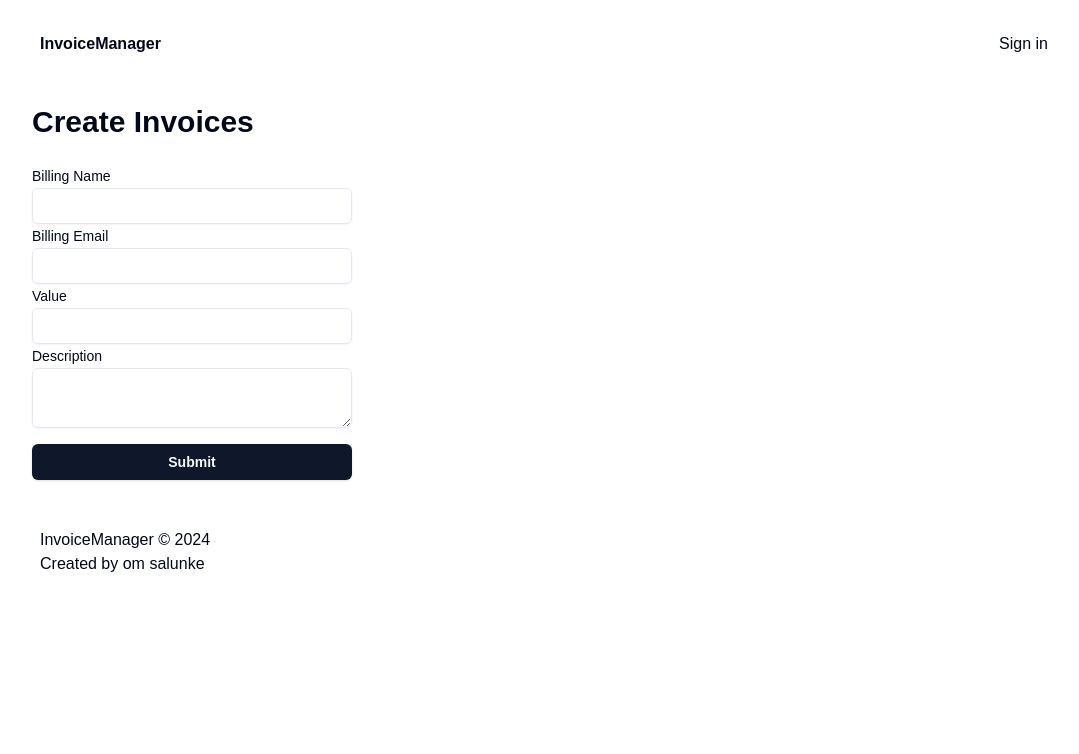
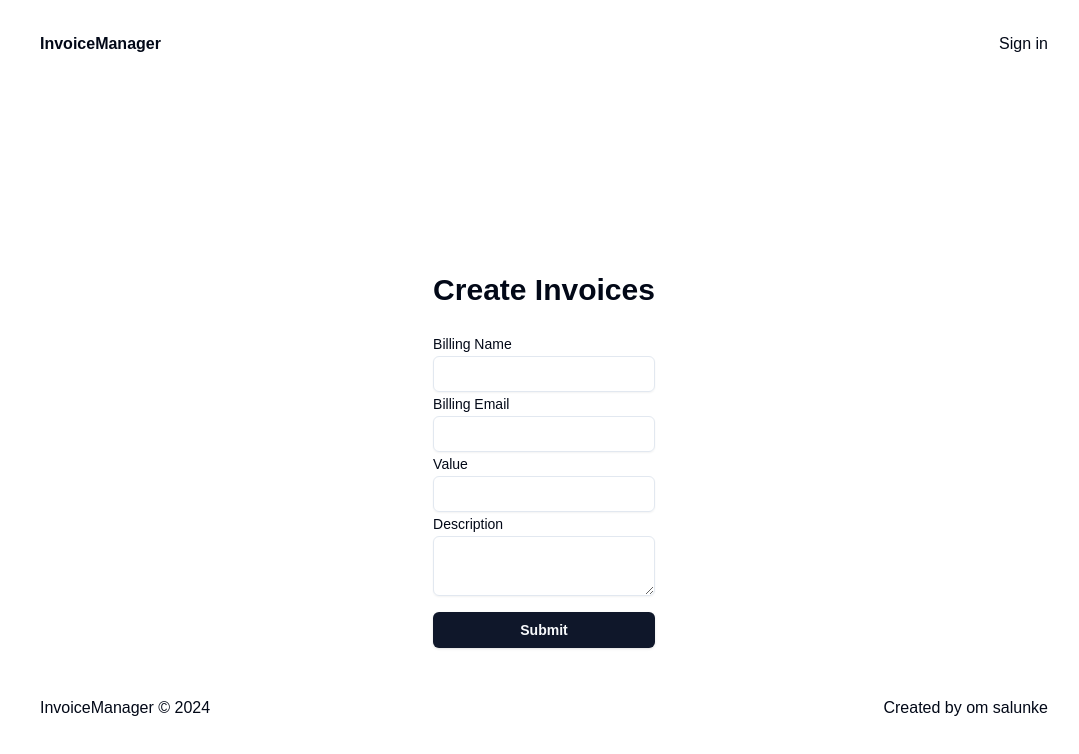
Before and after one commit to om0852/invoice-management, a Next.js app: page /invoices/new in a window 1280 px wide. Shown: the top 754 px of the page, without its empty margins (96-1175 px from the left). Built offline with nearby package versions, Linux system fonts and the light colour scheme; no server answers.

Commit message:
login and signup page implemented

```diff
--- a/src/app/layout.tsx
+++ b/src/app/layout.tsx
@@ -31,7 +31,7 @@ export default async function RootLayout({
   return (
     <html lang="en">
       <body
-        className={`${geistSans.variable} ${geistMono.variable} antialiased`}
+        className={`${geistSans.variable} ${geistMono.variable} antialiased min-h-screen grid grid-rows=[auto_1fr_auto]`}
       >
         <ClientLayout>
         <Header />
--- /dev/null
+++ b/src/app/sign-in/[[...sign-in]]/page.tsx
@@ -0,0 +1,10 @@
+import Container from "@/components/Container";
+import { SignIn } from "@clerk/nextjs";
+
+export default function Page() {
+  return (
+    <Container>
+      <SignIn />
+    </Container>
+  );
+}
--- /dev/null
+++ b/src/app/sign-up/[[...sign-up]]/page.tsx
@@ -0,0 +1,8 @@
+import Container from "@/components/Container";
+import { SignUp } from "@clerk/nextjs";
+
+export default function Page() {
+  return<Container className="flex justify-center">
+    <SignUp />
+  </Container>;
+}
--- a/src/components/Container.tsx
+++ b/src/components/Container.tsx
@@ -5,7 +5,7 @@ interface ContainerProps extends React.ComponentProps<"div">{
 }
 const Container = ({children,className,...props}:ContainerProps) => {
   return (
-    <div {...props} className={cn("max-w-5xl mx-auto px-2")}>
+    <div {...props} className={cn("max-w-5xl mx-auto px-2",className)}>
       {children}
     </div>
   )
--- a/src/components/Footer.tsx
+++ b/src/components/Footer.tsx
@@ -6,7 +6,7 @@ import Link from "next/link";
 const Footer = () => {
   return (
     <footer className="mt-6 mb-8">
-      <Container className="flex justify-between gap-4">
+      <Container className="flex flex-row justify-between gap-4">
         <p>InvoiceManager &copy; {new Date().getFullYear()}</p>
         <p>Created by om salunke</p>
       </Container>
--- a/src/middleware.ts
+++ b/src/middleware.ts
@@ -1,6 +1,8 @@
 import { clerkMiddleware, createRouteMatcher } from "@clerk/nextjs/server";
 const isProtected = createRouteMatcher([
     '/',
+    '/sign-in(.*)',
+    '/sign-up(.*)'
     ])
 
 
```
